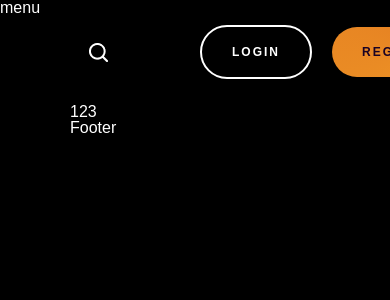
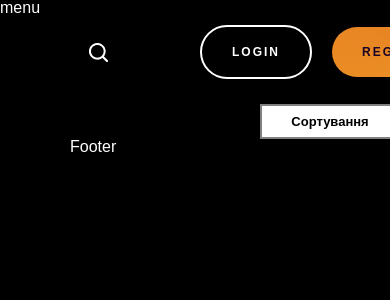
Before and after one commit to NikitinTeamWeb/btc-play, a Next.js app: page / in a window 390 px wide. Shown: the top 300 px of the page. Built offline with nearby package versions, Linux system fonts and the light colour scheme.

Commit message:
add default select

```diff
--- a/package.json
+++ b/package.json
@@ -9,6 +9,7 @@
     "lint": "next lint"
   },
   "dependencies": {
+    "@lingui/macro": "^3.13.2",
     "@svgr/webpack": "^6.2.1",
     "classnames": "^2.3.1",
     "dotenv": "^16.0.0",
--- /dev/null
+++ b/src/components/Select/Options/Options.tsx
@@ -0,0 +1,45 @@
+import { useMemo } from 'react';
+import cn from 'classnames';
+import styles from './options.module.scss';
+
+interface IProps {
+  options: Array<Option>;
+  choosedType: string;
+  onChange: (value: string, title: string) => void;
+  handleClose: () => void;
+}
+
+type Option = {
+  title: string;
+  value: string;
+};
+
+const Options: React.FC<IProps> = ({
+  options,
+  choosedType,
+  onChange,
+  handleClose,
+}) => {
+  const renderedOptions = useMemo(() => {
+    return options.map(({ title, value }) => {
+      return (
+        <div
+          className={cn(styles.option, {
+            [styles.selected]: choosedType === value,
+          })}
+          onClick={() => {
+            onChange(value, title);
+            handleClose();
+          }}
+          key={value}
+        >
+          {title}
+        </div>
+      );
+    });
+  }, [choosedType]);
+
+  return <div className={styles.options}>{renderedOptions}</div>;
+};
+
+export default Options;
--- /dev/null
+++ b/src/components/Select/Options/options.module.scss
@@ -0,0 +1,34 @@
+@import '../../../styles/var';
+
+.options {
+  text-align: left;
+  position: relative;
+  z-index: 1;
+  background: white;
+  padding: 14px 0;
+}
+
+.option {
+  font-size: 14px;
+  padding: 8px 15px;
+  transition: all 0.2s ease;
+  cursor: pointer;
+  &:hover {
+    background: gray;
+  }
+}
+
+.selected {
+  background: gray;
+}
+
+@media screen and (max-width: 767px) {
+  .option {
+    font-size: 14px;
+    line-height: 17px;
+    padding: 8px 15px;
+  }
+  .options {
+    padding: 17px 9px;
+  }
+}
--- a/src/components/Select/Select.tsx
+++ b/src/components/Select/Select.tsx
@@ -1,7 +1,100 @@
+import { useState, useEffect, useRef } from 'react';
+import cn from 'classnames';
+import { Trans } from '@lingui/macro';
+// import useMediaQuery from 'components/useMediaQuery';
+import Options from './Options/Options';
+// import ArrowDown from 'images/icons//chevron-down.svg';
+// import SortImage from 'images/icons/sort.svg';
+// import ArrowLeft from 'images/icons/chevron-left.svg';
+// import Check from 'images/icons/checkbox-check-white.svg';
+
 import styles from './select.module.scss';
 
-const Select = () => {
-  return <div className={styles.block}>Select</div>;
+interface IProps {
+  choosedType: string;
+  onChange: (val: string, title: string) => void;
+  options: Array<Option>;
+  placeholder: string;
+  title: string;
+}
+
+type Option = {
+  title: string;
+  value: string;
+};
+
+const Select: React.FC<IProps> = ({
+  choosedType,
+  onChange,
+  options,
+  placeholder,
+  title,
+}) => {
+  const [isOpen, setOpen] = useState<boolean>(false);
+  // const isMobile = useMediaQuery(767);
+  const sortingMenu = useRef<HTMLDivElement>();
+
+  const handleClickOutside = (e) => {
+    if (sortingMenu && !sortingMenu.current.contains(e.target)) {
+      setOpen(false);
+    }
+  };
+
+  useEffect(() => {
+    if (isOpen) {
+      document.body.classList.add('fixed');
+    } else {
+      document.body.classList.remove('fixed');
+    }
+
+    return () => {
+      document.body.classList.remove('fixed');
+    };
+  }, [isOpen]);
+
+  useEffect(() => {
+    document.addEventListener('mousedown', handleClickOutside);
+
+    return () => {
+      document.removeEventListener('mousedown', handleClickOutside);
+    };
+  }, []);
+
+  return (
+    <div
+      className={cn(styles.select, { [styles.opened]: isOpen })}
+      ref={sortingMenu}
+    >
+      <div className={styles.title} onClick={() => setOpen((prev) => !prev)}>
+        <div className={styles['desktop-title']}>
+          {title ? title : 'Сортування'}
+        </div>
+        <div className={styles['mobile-title']}>Сортування</div>
+        <div className={cn(styles.arrow, { [styles.rotate]: isOpen })}>
+          {/* <ArrowDown /> */}
+        </div>
+      </div>
+      <div className={cn(styles.content, { [styles.hidden]: !isOpen })}>
+        <div className={styles['mobile-select']}>
+          <div className={styles.back} onClick={() => setOpen(false)}>
+            {/* <ArrowLeft /> */}
+          </div>
+          <h3 className={styles.title}>{placeholder}</h3>
+          <span className={styles.btn} onClick={() => setOpen(false)}>
+            {/* <Check /> */}
+          </span>
+        </div>
+        <Options
+          options={options}
+          choosedType={choosedType}
+          onChange={onChange}
+          handleClose={() => {
+            setOpen(false);
+          }}
+        />
+      </div>
+    </div>
+  );
 };
 
 export default Select;
--- a/src/components/Select/select.module.scss
+++ b/src/components/Select/select.module.scss
@@ -0,0 +1,188 @@
+.arrow {
+  position: relative;
+  top: 0;
+  left: -3px;
+}
+
+.rotate {
+  transform: rotate(180deg);
+}
+
+.hidden {
+  display: none;
+}
+
+.title {
+  display: flex;
+  align-items: center;
+  justify-content: space-between;
+
+  cursor: pointer;
+}
+
+.desktop-title {
+  font-weight: 300;
+  font-size: 12px;
+  line-height: 14px;
+}
+
+.select {
+  background: black;
+  border: 2px solid gray;
+  box-shadow: 0px 11px 21px rgba(217, 215, 225, 0.5);
+  border-radius: 15px;
+  max-width: 207px;
+  width: 100%;
+  margin-left: auto;
+  padding: 6px 13px;
+  position: relative;
+}
+
+.content {
+  position: absolute;
+  width: 102%;
+  left: -2px;
+  background: white;
+  border: 2px solid gray;
+  border-top: none;
+  box-shadow: 0px 11px 21px rgba(217, 215, 225, 0.5);
+  overflow: hidden;
+  border-radius: 0 0 15px 15px;
+  z-index: 1;
+}
+
+.opened {
+  border-radius: 15px 15px 0 0;
+}
+
+.mobile {
+  display: none;
+}
+
+.mobile-select {
+  display: none;
+}
+
+.mobile-title {
+  display: none;
+}
+
+@media screen and (max-width: 767px) {
+  .arrow {
+    display: none;
+  }
+  .select {
+    background: white;
+    border: 2px solid gray;
+    border-radius: 0;
+    padding: 8px 15px;
+    box-shadow: none;
+  }
+  .title {
+    font-weight: bold;
+    font-size: 13px;
+    line-height: 15px;
+    color: black;
+    justify-content: center;
+  }
+  .mobile {
+    display: block;
+    position: absolute;
+    left: 12px;
+    top: 9px;
+  }
+  .opened {
+    display: block;
+    position: fixed;
+    top: 0;
+    right: 0;
+    left: 0;
+    bottom: 0;
+    z-index: 2;
+    max-width: none;
+    overflow-y: auto;
+    overflow-x: hidden;
+    height: 100%;
+    background: white;
+    padding-top: 65px;
+    border: none;
+
+    .title {
+      font-size: 18px;
+      line-height: 21px;
+      color: black;
+    }
+
+    .mobile-title {
+      font-size: 18px;
+      line-height: 21px;
+      color: black;
+      font-weight: bold;
+      justify-content: flex-start;
+      width: 100%;
+      margin-left: 6px;
+      margin-top: 27px;
+    }
+  }
+
+  .mobile-select {
+    .title {
+      font-weight: normal;
+    }
+  }
+
+  .desktop-title {
+    display: none;
+  }
+  .mobile-title {
+    display: block;
+    font-size: 13px;
+    line-height: 15px;
+    color: black;
+  }
+
+  .back {
+    width: 44px;
+    height: 44px;
+    display: flex;
+    align-items: center;
+    justify-content: center;
+  }
+  .btn {
+    width: 44px;
+    height: 44px;
+    background: primary;
+    border-radius: 50%;
+    display: flex;
+    align-items: center;
+    justify-content: center;
+    position: relative;
+    top: 6px;
+  }
+  .mobile-select {
+    display: flex;
+    align-items: center;
+    justify-content: space-between;
+    padding: 10px 12px 0 8px;
+    position: fixed;
+    top: 0;
+    left: 0;
+    width: 100%;
+    background: white;
+    z-index: 2;
+    padding-bottom: 10px;
+  }
+
+  .content {
+    border: none;
+    box-shadow: none;
+    width: 100%;
+    left: 0;
+  }
+}
+
+@media screen and (max-width: 380px) {
+  .mobile {
+    left: 8px;
+  }
+}
--- /dev/null
+++ b/src/components/Sorting/Sorting.tsx
@@ -0,0 +1,58 @@
+import { useState, useMemo, useCallback } from 'react';
+import Select from '../Select/Select';
+
+import styles from './sorting.module.scss';
+
+interface IProps {
+  // options?: Array<any>;
+}
+
+const Sorting: React.FC<IProps> = (
+  {
+    // options = [],
+  }
+) => {
+  const [sortingType, setSortingType] = useState<string>('');
+  const [sortingTitle, setSortingTitle] = useState<string>('');
+
+  const getSortingData = useCallback((value: string, title: string) => {
+    setSortingTitle(title);
+    setSortingType(value);
+  }, []);
+
+  const options = useMemo(
+    () => [
+      {
+        title: `За популярністю`,
+        value: 'popularity',
+      },
+      {
+        title: `За новинками`,
+        value: 'newest',
+      },
+      {
+        title: `Ціна від найнижчої`,
+        value: 'lowest',
+      },
+      {
+        title: `Ціна від найвищої`,
+        value: 'expensive',
+      },
+    ],
+    []
+  );
+
+  return (
+    <div className={styles.sorting}>
+      <Select
+        choosedType={sortingType}
+        title={sortingTitle}
+        onChange={getSortingData}
+        options={options}
+        placeholder={`Сортування`}
+      />
+    </div>
+  );
+};
+
+export default Sorting;
--- /dev/null
+++ b/src/components/Sorting/sorting.module.scss
@@ -0,0 +1,18 @@
+.sorting {
+  margin-bottom: 14px;
+  margin-top: 8px;
+}
+
+@media screen and (max-width: 767px) {
+  .sorting {
+    margin: 0;
+    margin-left: auto;
+    max-width: 140px;
+  }
+}
+
+@media (max-width: 360px) {
+  .sorting {
+    max-width: 130px;
+  }
+}
--- a/src/pages/index.tsx
+++ b/src/pages/index.tsx
@@ -3,9 +3,14 @@ import Head from 'next/head';
 import Image from 'next/image';
 
 import Layout from '../components/Layout/Layout';
+import Sorting from '../components/Sorting/Sorting';
 
 const Home: NextPage = () => {
-  return <Layout title="home">123</Layout>;
+  return (
+    <Layout title="home">
+      <Sorting />
+    </Layout>
+  );
 };
 
 export default Home;
```
Also changed, not shown: 2 other files (tests, documents, lock files or other folders).
